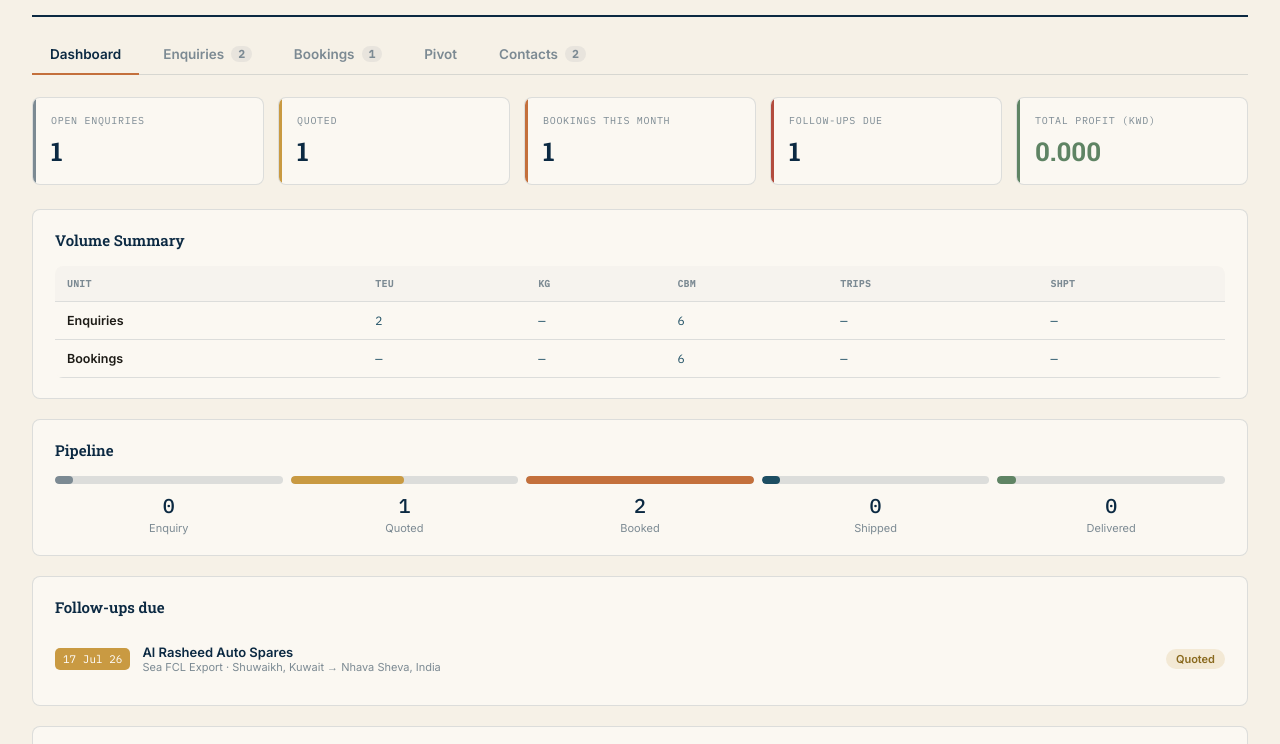
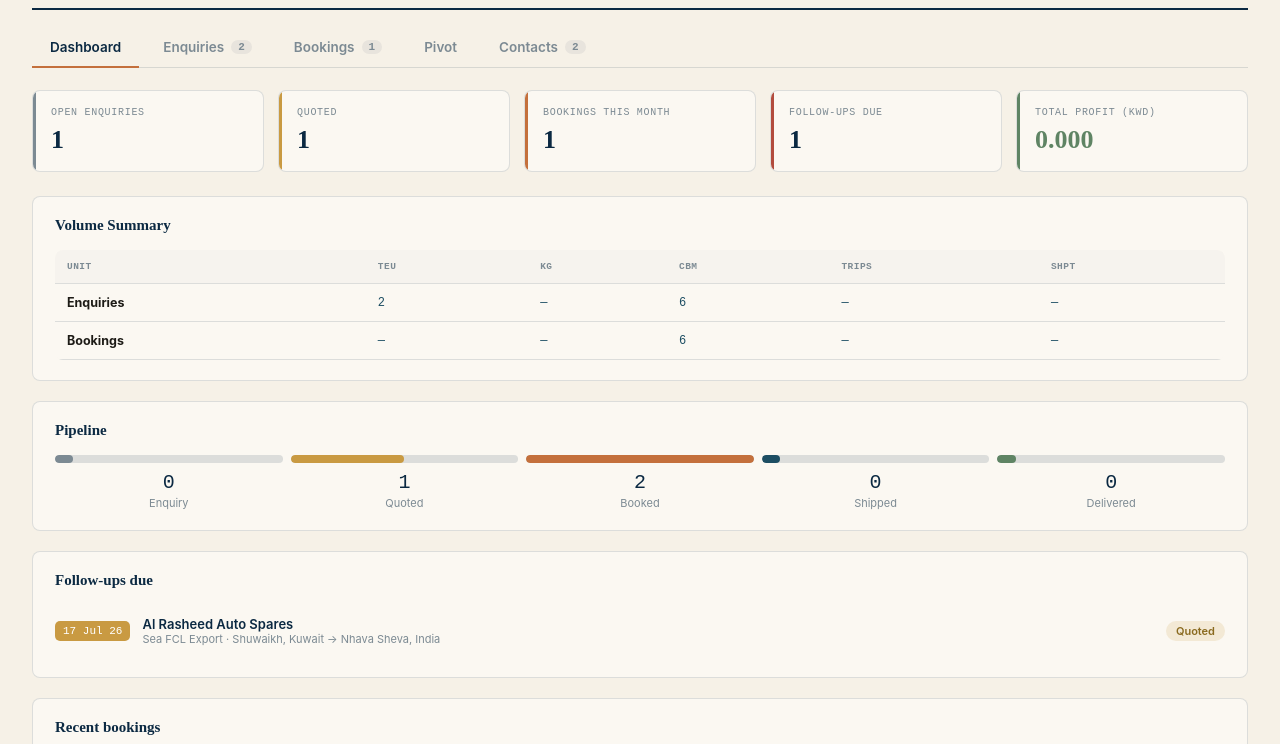
Before and after one commit to conradcaldeira/fromporttopeople.github.io, a plain HTML site: page index.html in a window 1280 px wide. Shown: the part 87-831 px from the top of the page. Drawn offline with Linux system fonts and the light colour scheme.

Commit message:
index.html

```diff
--- a/index.html
+++ b/index.html
@@ -4,7 +4,7 @@
 <meta charset="UTF-8">
 <title>Freight Sales Dashboard (Offline)</title>
 <style>
-@import url('https://fonts.googleapis.com/css2?family=Roboto+Slab:wght@400;600;700&family=Inter:wght@400;500;600&family=IBM+Plex+Mono:wght@400;500&display=swap');
+
 
 :root{
   --navy:#0B2942;
```
